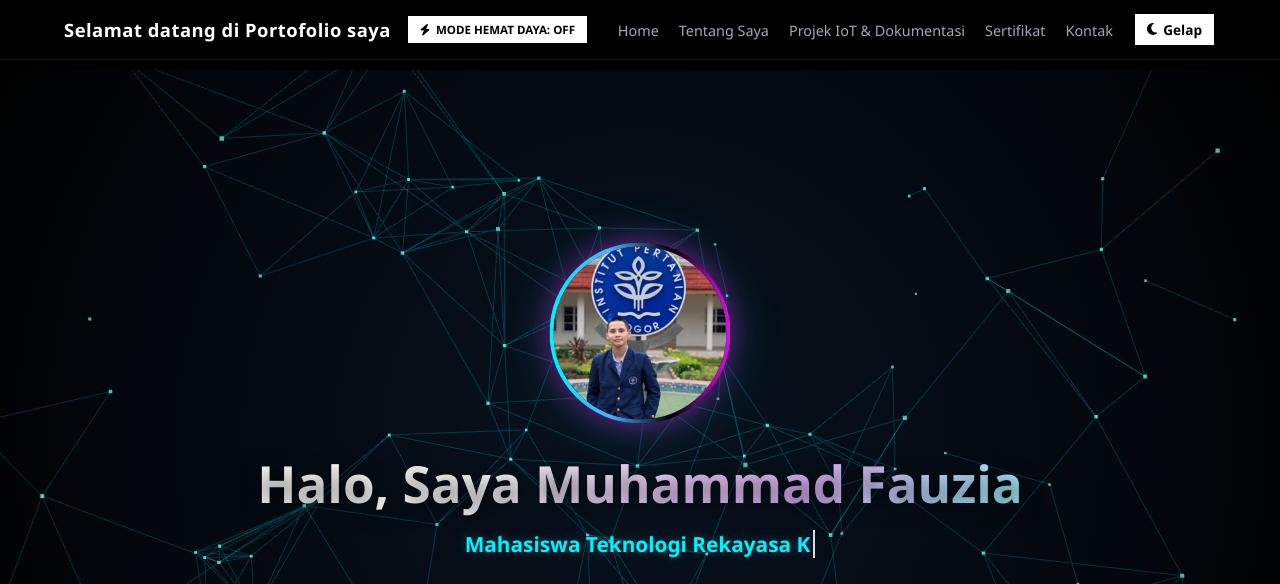
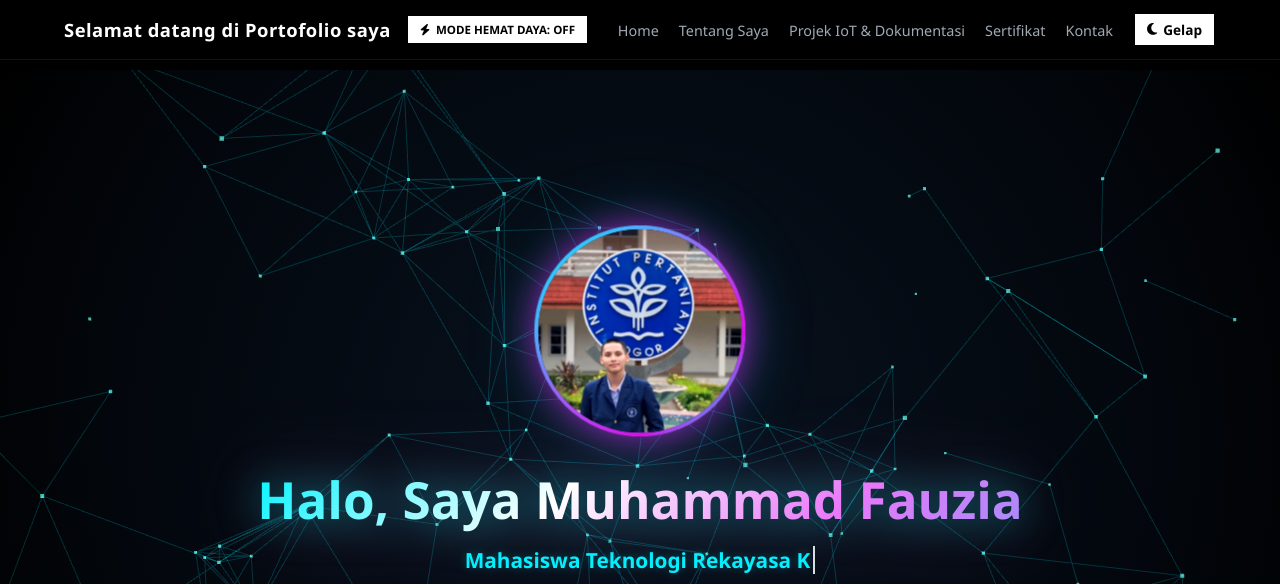
Before and after one commit to fauziamuhammad-oji/portfolio-muhammad-fauzia, a website: page index.html in a window 1280 px wide. Shown: the top 584 px of the page. Drawn offline with nearby package versions, Linux system fonts and the light colour scheme; animation ran at ten frames a second.

Commit message:
haiii say

```diff
--- a/index.html
+++ b/index.html
@@ -145,25 +145,31 @@
 
         .hero-content { position: relative; z-index: 3; padding: 0 20px; }
         .profile-frame {
-            width: 180px; height: 180px; border-radius: 50%; overflow: hidden; margin: 0 auto 25px;
+            width: 210px; height: 210px; border-radius: 50%; overflow: hidden; margin: 0 auto 28px;
             border: 4px solid transparent;
-            background-image: linear-gradient(#111222, #111222), linear-gradient(to right, #00f2fe, #4facfe, #000000, #d811e6);
+            background-image: linear-gradient(#111222, #111222), linear-gradient(135deg, #00f2fe, #4facfe, #a855f7, #d811e6, #00f2fe);
             background-origin: border-box; background-clip: padding-box, border-box;
-            box-shadow: 0 0 25px rgba(216, 17, 230, 0.4), 0 0 50px rgba(79, 172, 254, 0.2);
+            box-shadow: 0 0 30px rgba(216, 17, 230, 0.55), 0 0 60px rgba(79, 172, 254, 0.3), 0 0 90px rgba(0, 242, 254, 0.15);
             animation: profilePulse 3s ease-in-out infinite alternate;
         }
 
         @keyframes profilePulse {
-            0% { transform: scale(1); box-shadow: 0 0 25px rgba(216, 17, 230, 0.4), 0 0 50px rgba(79, 172, 254, 0.2); }
-            100% { transform: scale(1.03); box-shadow: 0 0 35px rgba(216, 17, 230, 0.6), 0 0 65px rgba(0, 242, 254, 0.4); }
-        }
-
-        .profile-img { width: 100%; height: 100%; object-fit: cover; }
+            0% { transform: scale(1); box-shadow: 0 0 30px rgba(216, 17, 230, 0.55), 0 0 60px rgba(79, 172, 254, 0.3); }
+            100% { transform: scale(1.04); box-shadow: 0 0 45px rgba(216, 17, 230, 0.75), 0 0 80px rgba(0, 242, 254, 0.5), 0 0 110px rgba(168, 85, 247, 0.3); }
+        }
+
+        .profile-img {
+            width: 100%; height: 100%;
+            object-fit: cover;
+            object-position: center top;
+            image-rendering: high-quality;
+            filter: contrast(1.05) brightness(1.05) saturate(1.1);
+        }
         .hero-content h1 {
             font-size: 3.2rem; font-weight: 800; margin-bottom: 12px;
-            background: linear-gradient(135deg, #ffffff 30%, #e2b3f7 70%, #9bf8ff 100%);
+            background: linear-gradient(135deg, #00f2fe 0%, #ffffff 40%, #e879f9 75%, #a78bfa 100%);
             -webkit-background-clip: text; background-clip: text; -webkit-text-fill-color: transparent;
-            text-shadow: 0 4px 20px rgba(0,0,0,0.6);
+            filter: drop-shadow(0 0 20px rgba(0, 242, 254, 0.5)) drop-shadow(0 0 40px rgba(232, 121, 249, 0.3));
         }
 
         .typing-container { font-size: 1.3rem; font-weight: 400; min-height: 1.8rem; display: inline-block; }
```
